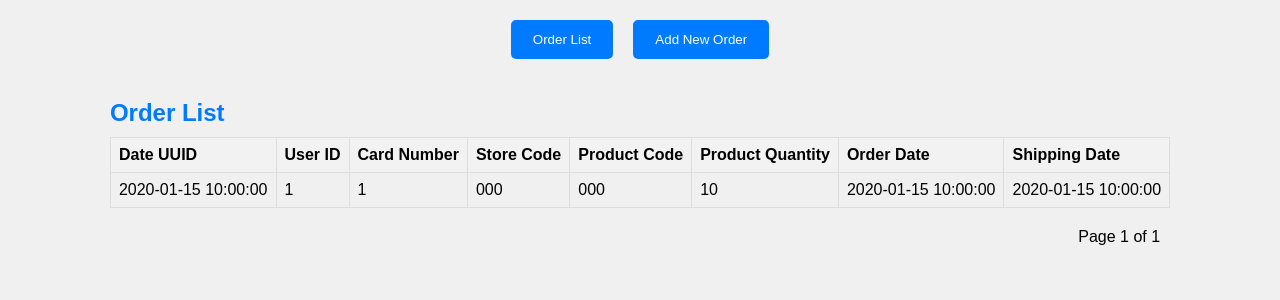
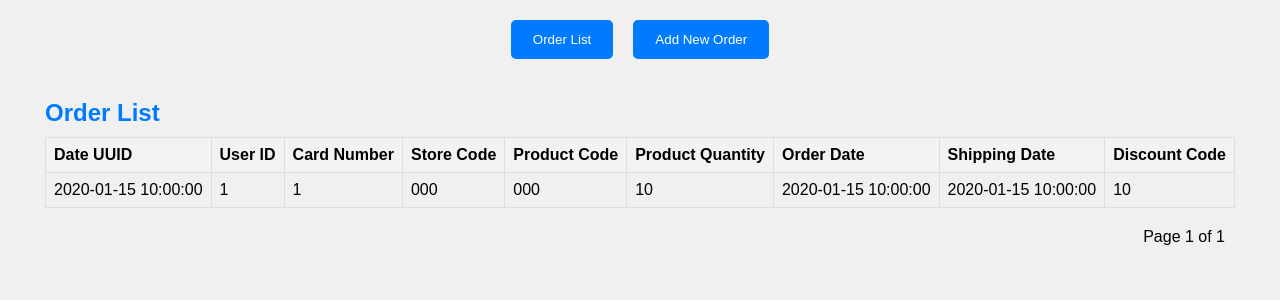
Before and after one commit to wlaa41/Web-App-DevOps-Project, a Flask app: template templates/orders.html in a window 1280 px wide. Shown: the part 48-348 px from the top of the page. Run offline with Flask 3, Linux system fonts and the light colour scheme; the template is opened without the code that fills it: most values are stand-ins (such as "Sample title", 1, 10 or a date in 2020).

Commit message:
test merge conflict task

```diff
--- a/app.py
+++ b/app.py
@@ -72,6 +72,8 @@ def display_orders():
     # Close the session
     session.close()
 
+    filtered_orders = [order for order in current_page_orders if order.discount_code == "SUMMER"]
+
     return render_template('orders.html', orders=current_page_orders, page=page, total_pages=total_pages)
 
 # route to add orders
--- a/templates/orders.html
+++ b/templates/orders.html
@@ -27,6 +27,7 @@
                         <th>Product Quantity</th>
                         <th>Order Date</th>
                         <th>Shipping Date</th>
+                        <th>Discount Code</th>
                     </tr>
                 </thead>
                 <tbody>
@@ -40,6 +41,7 @@
                             <td>{{ order.product_quantity }}</td>
                             <td>{{ order.order_date }}</td>
                             <td>{{ order.shipping_date }}</td>
+                            <td>{{ order.discount_code }}</td>
                         </tr>
                     {% endfor %}
                 </tbody>
```
